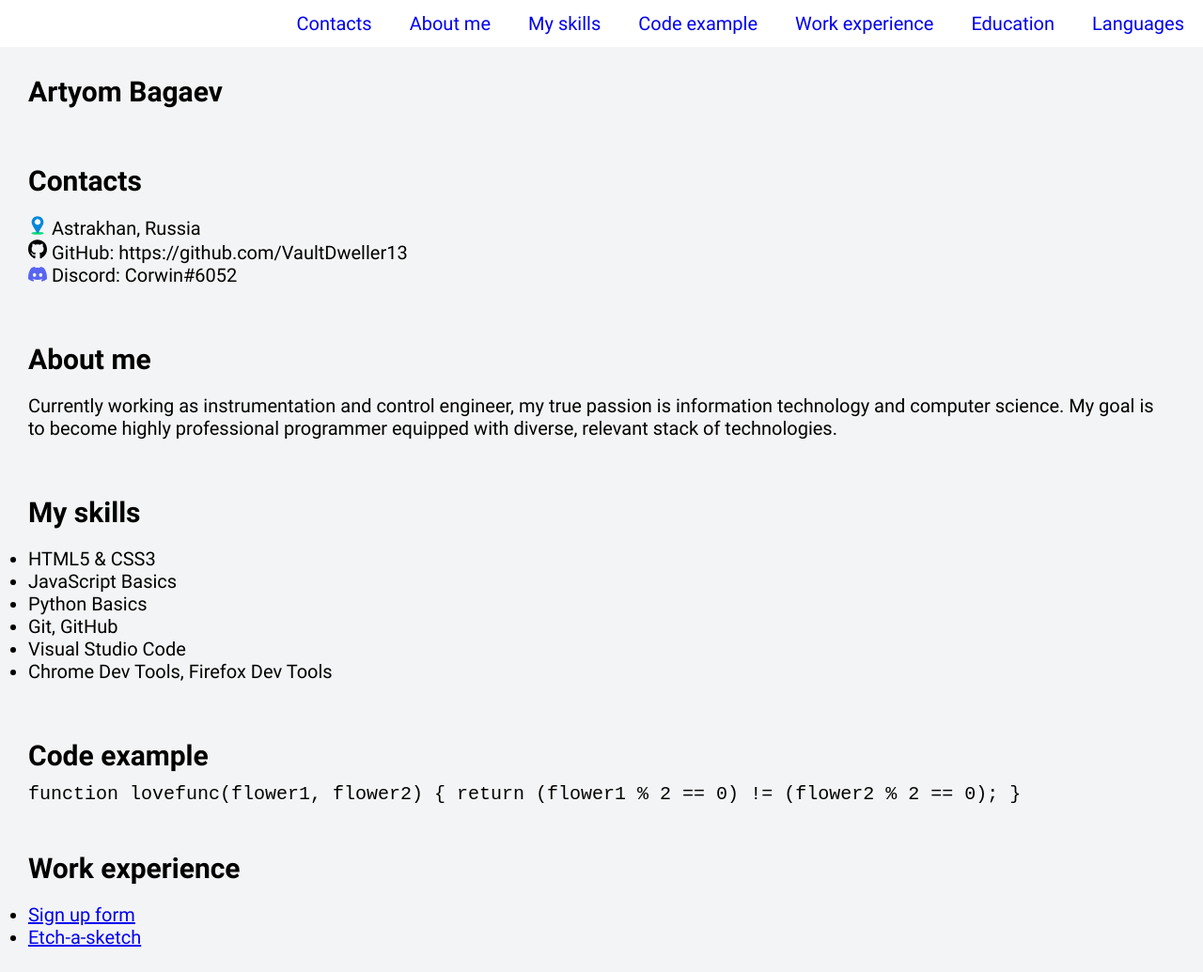
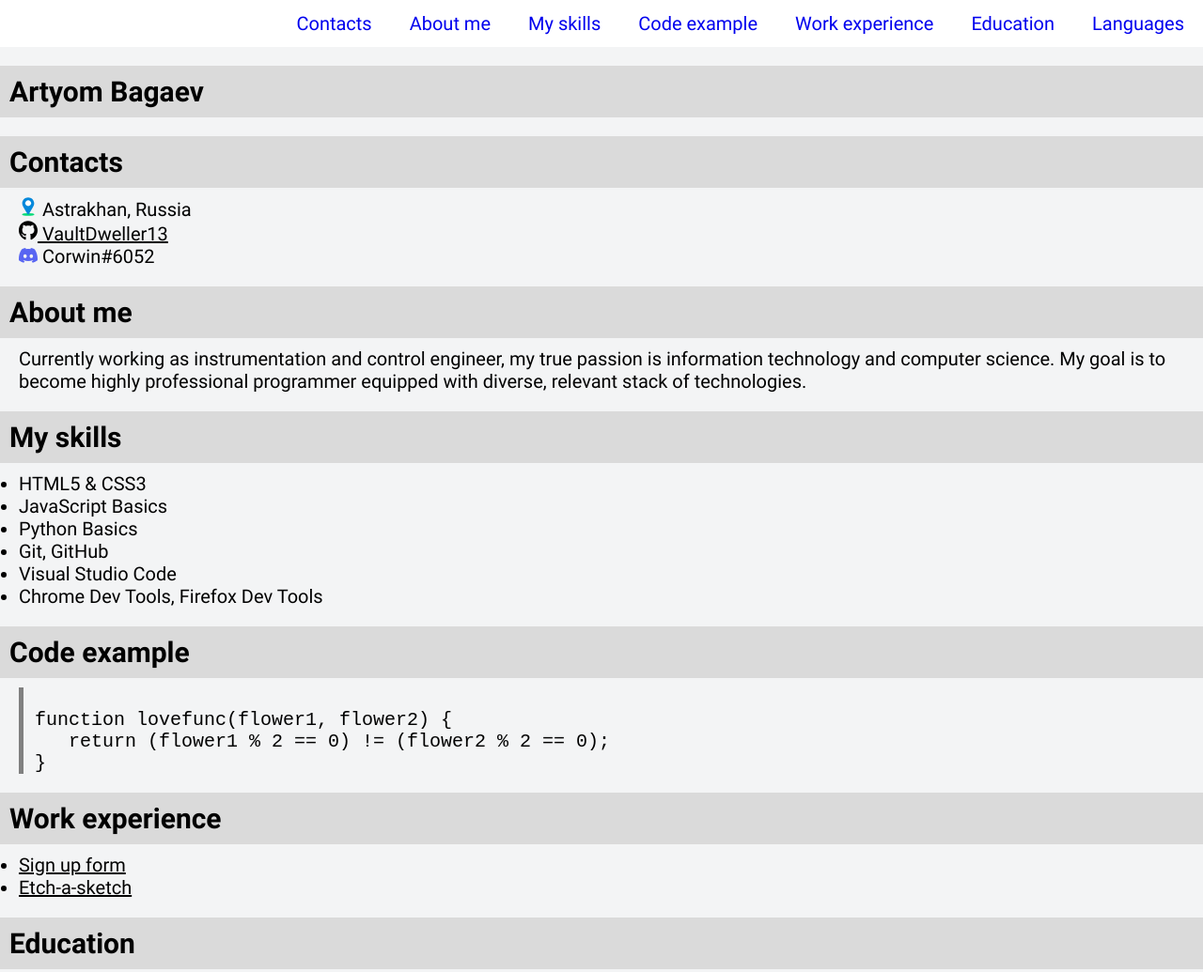
Before and after one commit to VaultDweller13/rsschool-cv, a plain HTML site: page index.html in a window 1280 px wide. Shown: the top 1035 px of the page at 94% size. Drawn offline with Linux system fonts and the light colour scheme.

Commit message:
feat: add basic styling to  headers and code snippet

```diff
--- a/index.html
+++ b/index.html
@@ -32,13 +32,14 @@
         <h2 class="section-title">Contacts</h2>
         <ul class="section-list section-content">
           <li class="section-item">
-            <img src="./assets/img/location.svg" alt="Geolocation logo" width="20"> Astrakhan, Russia</li>
-          <!-- <li class="section-item">Phone: +79XXXXXXXXX</li> -->
+            <img src="./assets/img/location.svg" alt="Geolocation logo" width="20"> Astrakhan, Russia
+          </li>
           <li class="section-item">
-            <img src="./assets/img/GitHub-Mark.svg" alt="GitHub logo" width="20"> GitHub: https://github.com/VaultDweller13</li>
+            <img src="./assets/img/GitHub-Mark.svg" alt="GitHub logo" width="20"><a href="https://github.com/VaultDweller13" class="section-link"> VaultDweller13</a>
+          </li>
           <li class="section-item">
-            <img src="./assets/img/Discord-Logo-Color.svg" alt="discord logo" width="20"> Discord: Corwin#6052</li>
-          <!-- <li class="section-item">Telegram:</li> -->
+            <img src="./assets/img/Discord-Logo-Color.svg" alt="discord logo" width="20"> Corwin#6052
+          </li>
         </ul>
       </section>
       <section class="section" id="about-me">
@@ -61,17 +62,13 @@
       </section>
       <section class="section" id="code-example">
         <h2 class="section-title">Code example</h2>
-        <code class="snippet section-content">
-          function lovefunc(flower1, flower2) {
-            return (flower1 % 2 == 0) != (flower2 % 2 == 0);
-          }
-        </code>
+        <pre class="snippet section-content"><code>&NewLine; function lovefunc(flower1, flower2) {&NewLine;    return (flower1 % 2 == 0) != (flower2 % 2 == 0);&NewLine; }</code></pre>
       </section>
       <section class="section" id="work-experience">
         <h2 class="section-title">Work experience</h2>
         <ul class="section-list section-content">
-          <li class="section-item"><a href="https://github.com/VaultDweller13/sign-up-form)" class="section-link">Sign up form</a></li>
-          <li class="section-item"><a href="https://github.com/VaultDweller13/etch-a-sketch)" class="section-link">Etch-a-sketch</a></li>
+          <li class="section-item"><a href="https://github.com/VaultDweller13/sign-up-form" class="section-link">Sign up form</a></li>
+          <li class="section-item"><a href="https://github.com/VaultDweller13/etch-a-sketch" class="section-link">Etch-a-sketch</a></li>
         </ul>
       </section>
       <section class="section" id="education">
@@ -94,7 +91,7 @@
   <footer class="footer">
     <div class="container">
       <div class="github-link">
-        <img src="./assets/img/GitHub-Mark-32px.png" alt="GitHub logo">
+        <img src="./assets/img/GitHub-Mark.svg" alt="GitHub logo" width="32">
         <a href="https://github.com/VaultDweller13">GitHub</a>
       </div>
       <p class="copyright">2022</p>
--- a/style.css
+++ b/style.css
@@ -55,10 +55,7 @@ body {
   display: flex;
   justify-content: flex-end;
 
-  /* padding: 10px; */
-  /* gap: 15px; */
-
-  list-style: none;
+   list-style: none;
 }
 
 .nav-link{
@@ -67,7 +64,8 @@ body {
   text-decoration: none;
 }
 
-.nav-link:visited {
+.nav-link:visited,
+.section-link {
   color: #000000;
 }
 
@@ -77,23 +75,43 @@ body {
 
 .section {
   /* border: 1px dotted fuchsia; */
-  padding: 20px;
+  padding: 20px 0 0;
   background-color: #f3f4f5;
 }
 
-.section-title,
+.section-title {
+  padding: 10px;
+  background-color: #dadada;
+}
+
 .section-content  {
-  padding: 10px;
+  padding: 10px 20px 0;
+}
+
+.section-link:hover {
+  text-decoration: none;
 }
 
 #contacts .section-list {
   list-style: none;
 }
 
+.snippet {
+  /* padding: 0; */
+  /* border: 1px solid red; */
+  /* border-left: 5px solid gray; */
+}
+
+code {
+  display: block;
+  border-left: 5px solid gray;
+}
+
 .footer {
   flex: 1 0 auto;
   width: 100%;
 }
+
 .footer .container {
   display: flex;
   flex-direction: row;
```
